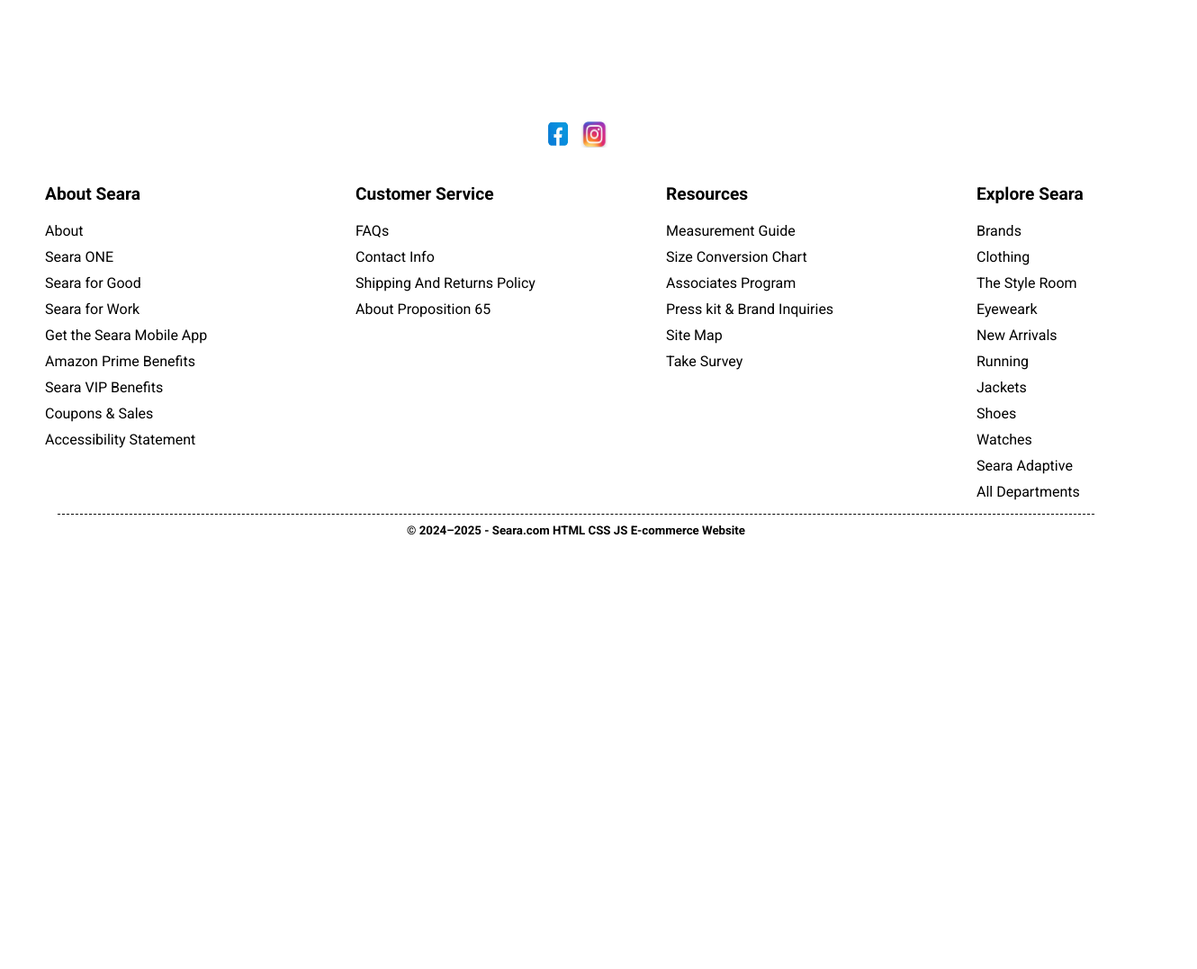
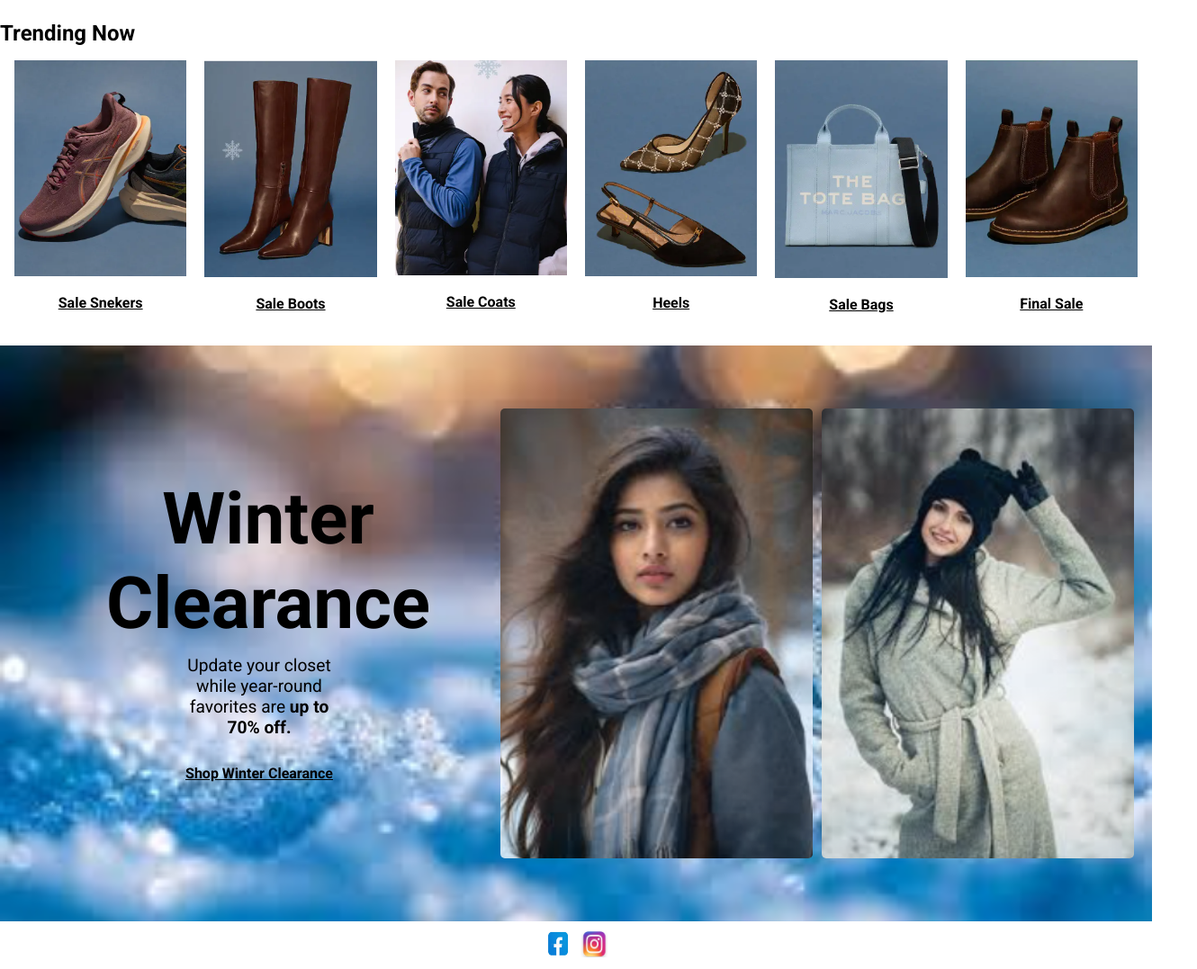
Before and after one commit to Nikitha-gr/ShopSphere, a plain HTML site: page index.html in a window 1280 px wide. Shown: the part 193-1270 px from the top of the page at 90% size, 1330 px wide, since content can reach past the window. Before the commit the page ends 800 px from the top, so only its background shows below. Drawn offline with Linux system fonts and the light colour scheme.

Commit message:
Added Two section in Home Page

```diff
--- a/Styles/footer.css
+++ b/Styles/footer.css
@@ -1,12 +1,10 @@
 footer {
-    position: fixed;
     bottom: 0;
     left: 0;
     width: 100%;
     margin-bottom: 0;
     display: flex;
     flex-direction: column;
-    /* flex-wrap: wrap; */
 }
 
 footer>div {
--- a/Styles/index.css
+++ b/Styles/index.css
@@ -11,3 +11,104 @@
   font-family: "Roboto", sans-serif;
 
 }
+
+main {
+  display: flex;
+  flex-direction: column;
+  min-height: 100vh;
+  }
+
+
+/* Section One Styling */
+#hero-cont {
+  display: grid;
+  grid-template-columns: repeat(6,1fr);
+  gap:20px;
+  margin: 1rem;
+}
+
+#hero-cont>a {
+  /* text-decoration: none; */
+  color: black;
+}
+.hero_card {
+  display: flex;
+  flex-direction: column;
+  justify-content: center;
+  align-items: center;
+  border-radius: 10px;
+}
+
+.hero_card>img {
+  width: 100%;
+  height: 80%;
+}
+
+.hero_card>h4 {
+  margin: 10px;
+  padding: 10px;
+  color:black;
+  text-decoration: none;
+}
+
+.winter-clearance {
+  display: flex;
+  align-items: center;
+  justify-content: space-between;
+  padding: 20px;
+  height: 80vh;
+  background-image: url('./Assets/images/background-image.jpg');
+  background-size: cover;
+  background-position: center;
+  background-repeat: no-repeat;
+  color: black;
+}
+
+.text-content {
+  flex: 1;
+  padding: 30px;
+  max-width: 40%;
+  border-radius: 5px;
+  text-align: center;
+  margin: 20px;
+}
+
+.text-content>h1 {
+  font-size: 5rem;
+  margin-bottom: 10px;
+  padding-left: 20px;
+}
+
+.text-content>p {
+  margin:0 60px;
+  padding: 0 70px;
+  font-size: 1.2rem;
+  margin-bottom: 20px;
+}
+
+.text-content>a {
+  text-decoration: underline;
+  color: black;
+  font-weight: bold;
+}
+.shop-link {
+  display: inline-block;
+  padding: 10px 20px;
+  text-decoration: none;
+  border-radius: 5px;
+}
+
+.image-content {
+  flex: 1;
+  display: flex;
+  gap: 10px;
+  max-width: 60%;
+}
+
+.image-content>img {
+  width: 75%;
+  height: 500px;
+  border-radius: 5px;
+  object-fit: cover;
+  opacity: 0.9;
+}
--- a/index.html
+++ b/index.html
@@ -19,6 +19,67 @@
   <header class="header">
   </header>
 
+  <main>
+    <section class="section_one">
+      <div class="section_one_container">
+        <h1 class="section_one_title">Trending Now</h1>
+        <div id="hero-cont">
+          <a href="sale_snekers.html">
+            <div class="hero_card">
+              <img src="./Assets/section_one/img1.png" alt="Snekers images" class="card_img">
+              <h4 class="hero_card-title">Sale Snekers</h4>
+            </div>
+          </a>
+          <a href="sale_Boots.html">
+            <div class="hero_card">
+              <img src="./Assets/section_one/img2.png" alt="Snekers images" class="card_img">
+              <h4 class="hero_card-title">Sale Boots</h4>
+            </div>
+          </a>
+          <a href="sale_Boots.html">
+            <div class="hero_card">
+              <img src="./Assets/section_one/img3.png" alt="Snekers images" class="card_img">
+              <h4 class="hero_card-title">Sale Coats</h4>
+            </div>
+          </a>
+          <a href="sale_Boots.html">
+            <div class="hero_card">
+              <img src="./Assets/section_one/img4.png" alt="Snekers images" class="card_img">
+              <h4 class="hero_card-title">Heels</h4>
+            </div>
+          </a>
+          <a href="sale_Boots.html">
+            <div class="hero_card">
+              <img src="./Assets/section_one/img5.png" alt="Snekers images" class="card_img">
+              <h4 class="hero_card-title">Sale Bags</h4>
+            </div>
+          </a>
+          <a href="sale_Boots.html">
+            <div class="hero_card">
+              <img src="./Assets/section_one/img6.png" alt="Snekers images" class="card_img">
+              <h4 class="hero_card-title">Final Sale</h4>
+            </div>
+          </a>
+        </div>
+      </div>
+    </section>
+
+    <section class="winter-clearance" style="background-image: url(./Assets/section_two/section_two.jpg);">
+      <div class="text-content">
+        <h1>Winter Clearance</h1>
+        <p>Update your closet while year-round favorites are <strong>up to 70% off.</strong></p>
+        <a href="#" class="shop-link">Shop Winter Clearance</a>
+      </div>
+
+      <div class="image-content">
+        <img src="./Assets/section_two/section-two_img1.png" alt="Model 1" class="image-left">
+        <img src="./Assets/section_two/section-two_img2.png" alt="Model 2" class="image-right">
+      </div>
+    </section>
+
+
+  </main>
+
   <footer id="footer">
   </footer>
 
```
Also changed, not shown: Assets/section_one/img1.png (added), Assets/section_one/img2.png (added), Assets/section_one/img3.png (added), Assets/section_one/img4.png (added), Assets/section_one/img5.png (added), Assets/section_one/img6.png (added), Assets/section_two/section-two_img1.png (added), Assets/section_two/section-two_img2.png (added), Assets/section_two/section_two.jpg (added).
